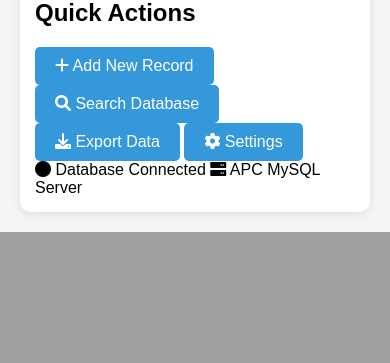
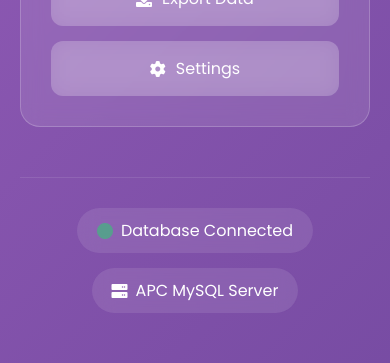
Before and after one commit to Juldiaz1/APC_WEB, a Flask app: page / in a window 390 px wide; the page is wider, and only the part inside the window is pictured. Shown: the part 3124-3487 px from the top of that part. Before the commit the page ends 3356 px from the top of that part, so only its background shows below. Run offline with Flask 3, Linux system fonts and the light colour scheme.

Commit message:
Refactor CSS for improved layout and design
Updated styles to improve layout and aesthetics, including background gradients, padding adjustments, and new animations.

```diff
--- a/static/style.css
+++ b/static/style.css
@@ -1,96 +1,340 @@
+* {
+    margin: 0;
+    padding: 0;
+    box-sizing: border-box;
+}
+
+:root {
+    --primary: #667eea;
+    --secondary: #764ba2;
+    --accent: #f093fb;
+    --dark: #1a202c;
+    --light: #f7fafc;
+}
+
 body {
-    font-family: Arial, sans-serif;
-    margin: 0;
-    padding: 20px;
-    background-color: #f5f5f5;
+    font-family: 'Poppins', sans-serif;
+    background: linear-gradient(-45deg, #667eea, #764ba2, #f093fb, #f5576c);
+    background-size: 400% 400%;
+    animation: gradient 15s ease infinite;
+    min-height: 100vh;
+    color: white;
+    overflow-x: hidden;
+}
+
+@keyframes gradient {
+    0% { background-position: 0% 50%; }
+    50% { background-position: 100% 50%; }
+    100% { background-position: 0% 50%; }
 }
 
 .container {
-    max-width: 1000px;
+    max-width: 1200px;
     margin: 0 auto;
-    background-color: white;
-    padding: 30px;
-    border-radius: 10px;
-    box-shadow: 0 2px 10px rgba(0,0,0,0.1);
+    padding: 20px;
+    position: relative;
 }
 
-h1 {
-    color: #2c3e50;
-    text-align: center;
-    margin-bottom: 10px;
+.floating-shapes {
+    position: fixed;
+    top: 0;
+    left: 0;
+    width: 100%;
+    height: 100%;
+    pointer-events: none;
+    z-index: -1;
 }
 
-.subtitle {
-    text-align: center;
-    color: #7f8c8d;
-    margin-bottom: 30px;
-    font-style: italic;
+.shape {
+    position: absolute;
+    border-radius: 50%;
+    background: rgba(255,255,255,0.1);
+    animation: float 6s ease-in-out infinite;
 }
 
-.operation {
-    background-color: #f8f9fa;
-    padding: 20px;
-    margin-bottom: 20px;
-    border-radius: 8px;
-    border-left: 4px solid #3498db;
+.shape-1 {
+    width: 100px;
+    height: 100px;
+    top: 10%;
+    left: 10%;
+    animation-delay: 0s;
 }
 
-.operation h2 {
-    color: #2c3e50;
-    margin-top: 0;
-    margin-bottom: 15px;
+.shape-2 {
+    width: 150px;
+    height: 150px;
+    top: 60%;
+    right: 10%;
+    animation-delay: 2s;
 }
 
-button {
-    background-color: #3498db;
-    color: white;
-    padding: 10px 20px;
-    border: none;
-    border-radius: 5px;
-    cursor: pointer;
-    font-size: 16px;
-    transition: background-color 0.3s;
+.shape-3 {
+    width: 80px;
+    height: 80px;
+    bottom: 20%;
+    left: 20%;
+    animation-delay: 4s;
 }
 
-button:hover {
-    background-color: #2980b9;
+@keyframes float {
+    0%, 100% { transform: translateY(0px) rotate(0deg); }
+    50% { transform: translateY(-20px) rotate(180deg); }
 }
 
-.view-buttons {
-    display: grid;
-    grid-template-columns: 1fr 1fr;
-    gap: 10px;
+.header {
+    text-align: center;
+    padding: 40px 20px;
+    position: relative;
 }
 
-.result {
-    background-color: #e8f4f8;
-    padding: 20px;
-    border-radius: 8px;
-    border-left: 4px solid #27ae60;
-    margin-top: 30px;
-    white-space: pre-wrap;
-    word-wrap: break-word;
+.logo {
+    display: flex;
+    align-items: center;
+    justify-content: center;
+    gap: 10px;
+    font-size: 1.5rem;
+    font-weight: 700;
+    margin-bottom: 30px;
 }
 
-.result h3 {
-    color: #27ae60;
-    margin-top: 0;
+.logo i {
+    background: linear-gradient(135deg, #667eea, #764ba2);
+    -webkit-background-clip: text;
+    -webkit-text-fill-color: transparent;
 }
 
-pre {
-    background-color: #2c3e50;
-    color: #ecf0f1;
+.hero {
+    background: rgba(255,255,255,0.1);
+    backdrop-filter: blur(10px);
+    border-radius: 20px;
+    padding: 30px;
+    margin-bottom: 40px;
+    border: 1px solid rgba(255,255,255,0.2);
+}
+
+.hero-img {
+    width: 100%;
+    max-width: 400px;
+    height: 200px;
+    object-fit: cover;
+    border-radius: 15px;
+    margin-bottom: 20px;
+    box-shadow: 0 10px 30px rgba(0,0,0,0.3);
+}
+
+.hero h1 {
+    font-size: 3rem;
+    margin-bottom: 10px;
+    background: linear-gradient(135deg, #fff, #f093fb);
+    -webkit-background-clip: text;
+    -webkit-text-fill-color: transparent;
+}
+
+.hero p {
+    font-size: 1.2rem;
+    opacity: 0.9;
+}
+
+.nav-grid {
+    display: grid;
+    grid-template-columns: repeat(auto-fit, minmax(350px, 1fr));
+    gap: 25px;
+    margin: 50px 0;
+}
+
+.nav-card {
+    background: rgba(255,255,255,0.1);
+    backdrop-filter: blur(15px);
+    border-radius: 20px;
+    padding: 0;
+    text-align: center;
+    transition: all 0.3s ease;
+    border: 1px solid rgba(255,255,255,0.2);
+    overflow: hidden;
+    position: relative;
+    cursor: pointer;
+    animation: slideUp 0.6s ease both;
+}
+
+.nav-card::before {
+    content: '';
+    position: absolute;
+    top: 0;
+    left: 0;
+    right: 0;
+    bottom: 0;
+    background: radial-gradient(circle at var(--mouse-x) var(--mouse-y), rgba(255,255,255,0.1), transparent 40%);
+    opacity: 0;
+    transition: opacity 0.3s;
+}
+
+.nav-card:hover::before {
+    opacity: 1;
+}
+
+@keyframes slideUp {
+    from {
+        opacity: 0;
+        transform: translateY(30px);
+    }
+    to {
+        opacity: 1;
+        transform: translateY(0);
+    }
+}
+
+.nav-card:hover {
+    transform: translateY(-10px) scale(1.02);
+    box-shadow: 0 20px 40px rgba(0,0,0,0.2);
+    border-color: rgba(255,255,255,0.4);
+}
+
+.card-icon {
+    position: absolute;
+    top: 20px;
+    right: 20px;
+    background: rgba(255,255,255,0.2);
+    width: 50px;
+    height: 50px;
+    border-radius: 50%;
+    display: flex;
+    align-items: center;
+    justify-content: center;
+    font-size: 1.5rem;
+    z-index: 2;
+}
+
+.card-img {
+    width: 100%;
+    height: 150px;
+    object-fit: cover;
+    transition: transform 0.3s ease;
+}
+
+.nav-card:hover .card-img {
+    transform: scale(1.1);
+}
+
+.nav-card h3 {
+    font-size: 1.4rem;
+    margin: 20px 0 10px;
+    color: white;
+}
+
+.nav-card p {
+    color: rgba(255,255,255,0.8);
+    margin-bottom: 20px;
+    padding: 0 20px;
+}
+
+.card-stats {
+    background: rgba(0,0,0,0.2);
     padding: 15px;
-    border-radius: 5px;
-    overflow-x: auto;
+    border-top: 1px solid rgba(255,255,255,0.1);
+}
+
+.card-stats span {
+    display: flex;
+    align-items: center;
+    justify-content: center;
+    gap: 8px;
+    font-size: 0.9rem;
+    color: rgba(255,255,255,0.9);
+}
+
+.quick-actions {
+    background: rgba(255,255,255,0.1);
+    backdrop-filter: blur(10px);
+    border-radius: 20px;
+    padding: 30px;
+    margin: 40px 0;
+    border: 1px solid rgba(255,255,255,0.2);
+}
+
+.quick-actions h2 {
+    text-align: center;
+    margin-bottom: 25px;
+    font-size: 2rem;
+}
+
+.action-buttons {
+    display: grid;
+    grid-template-columns: repeat(auto-fit, minmax(200px, 1fr));
+    gap: 15px;
+}
+
+.action-btn {
+    background: rgba(255,255,255,0.2);
+    border: none;
+    padding: 15px 20px;
+    border-radius: 12px;
+    color: white;
+    font-family: 'Poppins', sans-serif;
+    font-size: 1rem;
+    cursor: pointer;
+    transition: all 0.3s ease;
+    display: flex;
+    align-items: center;
+    justify-content: center;
+    gap: 10px;
+    backdrop-filter: blur(10px);
+}
+
+.action-btn:hover {
+    background: rgba(255,255,255,0.3);
+    transform: translateY(-3px);
+}
+
+.footer {
+    text-align: center;
+    padding: 30px 0;
+    margin-top: 50px;
+    border-top: 1px solid rgba(255,255,255,0.1);
+}
+
+.db-status {
+    display: flex;
+    justify-content: center;
+    gap: 30px;
+    flex-wrap: wrap;
+}
+
+.status-indicator, .server-info {
+    display: flex;
+    align-items: center;
+    gap: 8px;
+    background: rgba(255,255,255,0.1);
+    padding: 10px 20px;
+    border-radius: 25px;
+    backdrop-filter: blur(10px);
+}
+
+.status-indicator i {
+    color: #2ecc71;
+    animation: pulse 2s infinite;
+}
+
+@keyframes pulse {
+    0%, 100% { opacity: 1; }
+    50% { opacity: 0.5; }
 }
 
 @media (max-width: 768px) {
-    .view-buttons {
+    .hero h1 {
+        font-size: 2rem;
+    }
+
+    .nav-grid {
         grid-template-columns: 1fr;
     }
 
-    .container {
-        padding: 15px;
+    .action-buttons {
+        grid-template-columns: 1fr;
+    }
+
+    .db-status {
+        flex-direction: column;
+        align-items: center;
+        gap: 15px;
     }
 }
```
